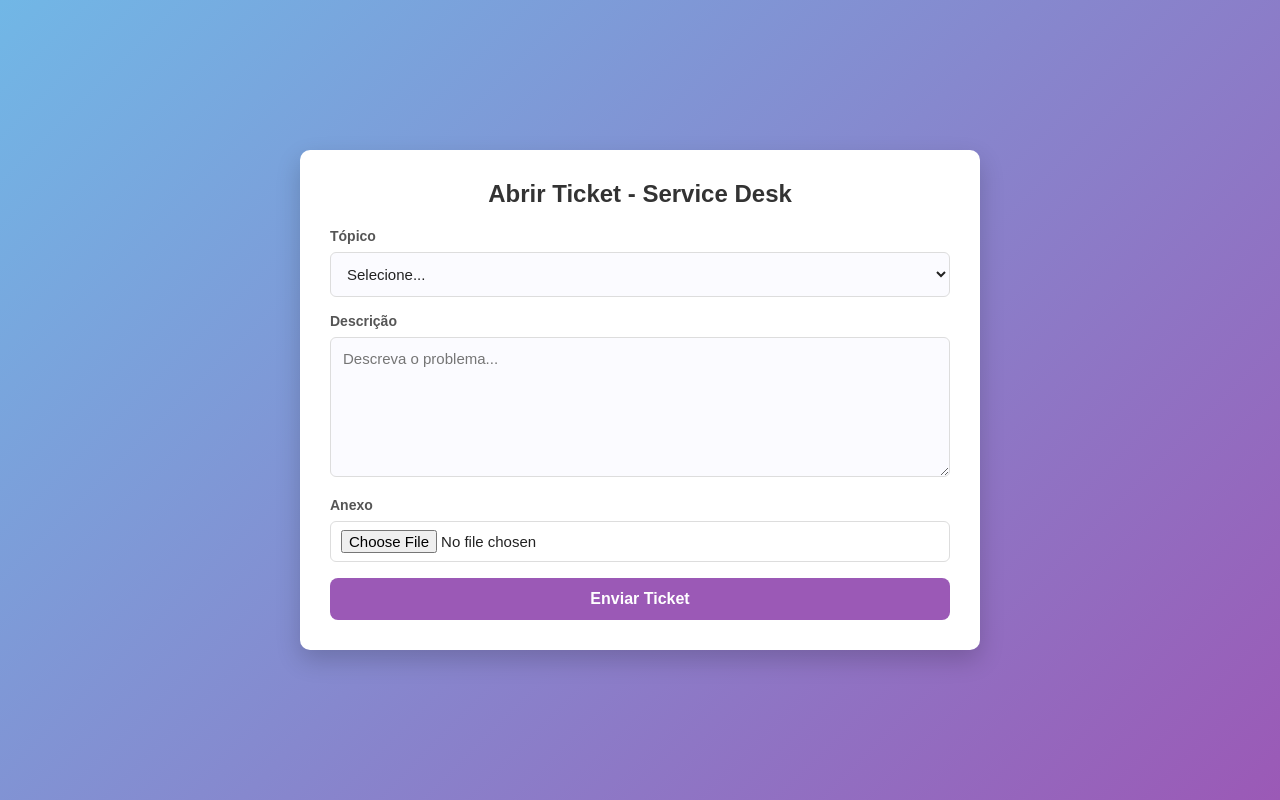
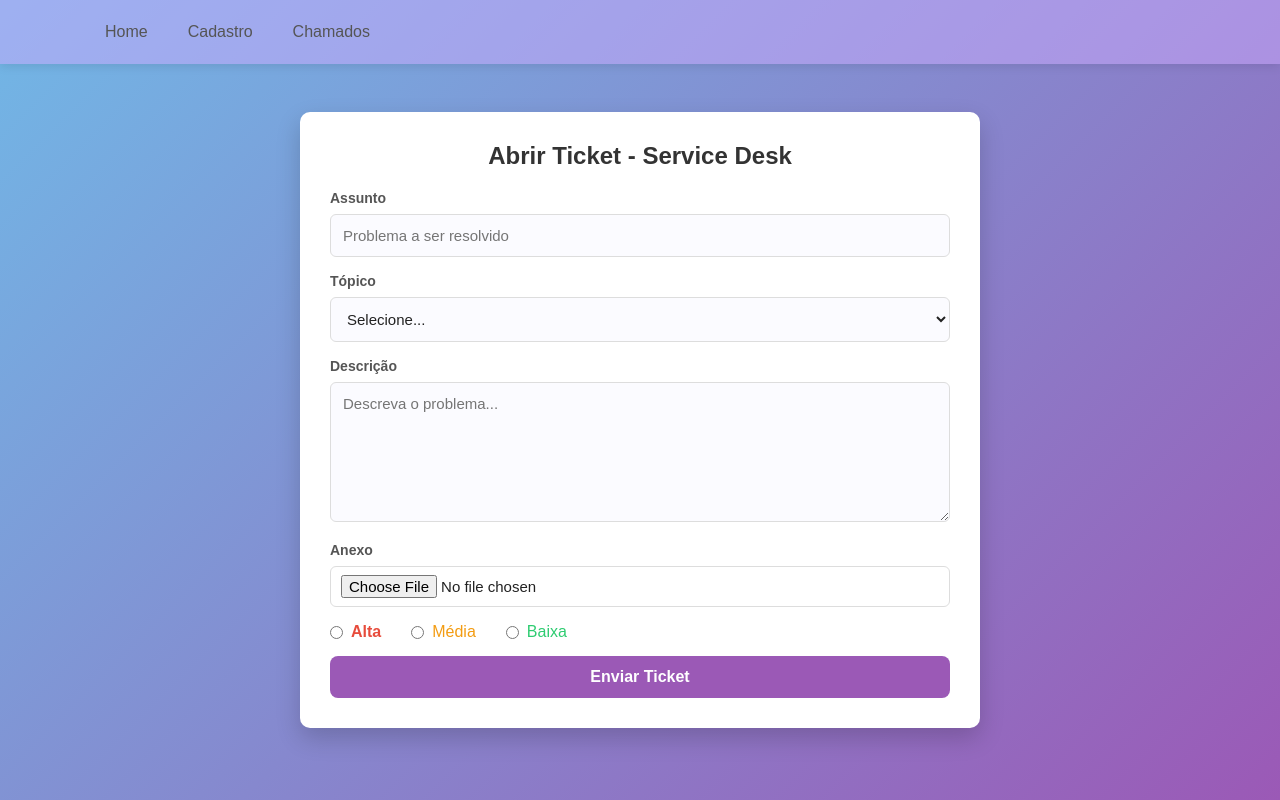
Before and after one commit to LucasAokiP/EAP_service_Desk, a plain HTML site: page Pages/chamado.html in a window 1280 px wide. Drawn offline with Linux system fonts and the light colour scheme; files whose address does not match are found by name.

Commit message:
Mudanças na pagina de chamados

```diff
--- a/Pages/chamado.html
+++ b/Pages/chamado.html
@@ -1,16 +1,33 @@
 <!DOCTYPE html>
 <html lang="pt-br">
+
 <head>
     <meta charset="UTF-8">
     <meta name="viewport" content="width=device-width, initial-scale=1.0">
     <script src="main.js" defer></script>
     <title>Service Desk</title>
     <link rel="stylesheet" href="../Styles/chamado.css">
+    <link rel="stylesheet" href="../Styles/header.css">
 </head>
+
 <body>
+    <header>
+        <nav>
+            <a href="./paginaPrincipal.html">Home</a>
+            <a href="./cadastro.html">Cadastro</a>
+            <a href="./chamado.html">Chamados</a>
+
+
+        </nav>
+    </header>
     <div class="container">
         <h2>Abrir Ticket - Service Desk</h2>
         <form id="form-chamado" method="post" action="#" enctype="multipart/form-data">
+
+            <div class="input-group">
+                <label for="Nome">Assunto</label>
+                <input placeholder="Problema a ser resolvido" type="text" id="input-assunto" name="assunto" required>
+            </div>
             <div class="input-group">
                 <label for="topico">Tópico</label>
                 <select id="topico" name="topico" required>
@@ -32,8 +49,23 @@
                 <input type="file" id="anexo" name="anexo" accept=".jpg,.jpeg,.png,.pdf,.doc,.docx">
             </div>
 
-            <button class="btn-submit" type="submit">Enviar Ticket</button>
+            <div class="check-box">
+                <div class="check-option">
+                    <input type="radio" id="alta" name="prioridade" value="alta" required>
+                    <label for="alta">Alta</label>
+                </div>
+                <div class="check-option">
+                    <input type="radio" id="media" name="prioridade" value="media">
+                    <label for="media">Média</label>
+                </div>
+                <div class="check-option">
+                    <input type="radio" id="baixa" name="prioridade" value="baixa">
+                    <label for="baixa">Baixa</label>
+                </div>
+            </div>
+            <button id="btn-enviar-ticket" class="btn-submit" type="submit">Enviar Ticket</button>
         </form>
     </div>
 </body>
+
 </html>
--- a/Styles/chamado.css
+++ b/Styles/chamado.css
@@ -122,3 +122,39 @@ body {
         font-size: 20px;
     }
 }
+
+
+.check-box{
+    display: flex;
+    flex-direction: row;
+    gap: 30px;
+    margin-top: 10px;
+    margin-bottom: 15px;
+}
+
+.check-option {
+    display: flex;
+    align-items: center;
+    cursor: pointer;
+    font-size: 16px;
+}
+
+.check-option label {
+    margin-bottom: 0;
+    margin-left: 8px;
+    font-weight: normal;
+    color: #555;
+    cursor: pointer;
+}
+
+
+#alta + label {
+    color: #e74c3c;
+    font-weight: bold;
+}
+#media + label {
+    color: #f39c12;
+}
+#baixa + label {
+    color: #2ecc71;
+}
```
Also changed, not shown: JS/chamados.js (added, +49 -0 lines), JS/listaChamados.js (+26 -9 lines), Pages/cadastro.html (+1 -1 lines), Pages/paginaPrincipal.html (+9 -6 lines), Styles/paginaPrincipal.css (+34 -4 lines).
